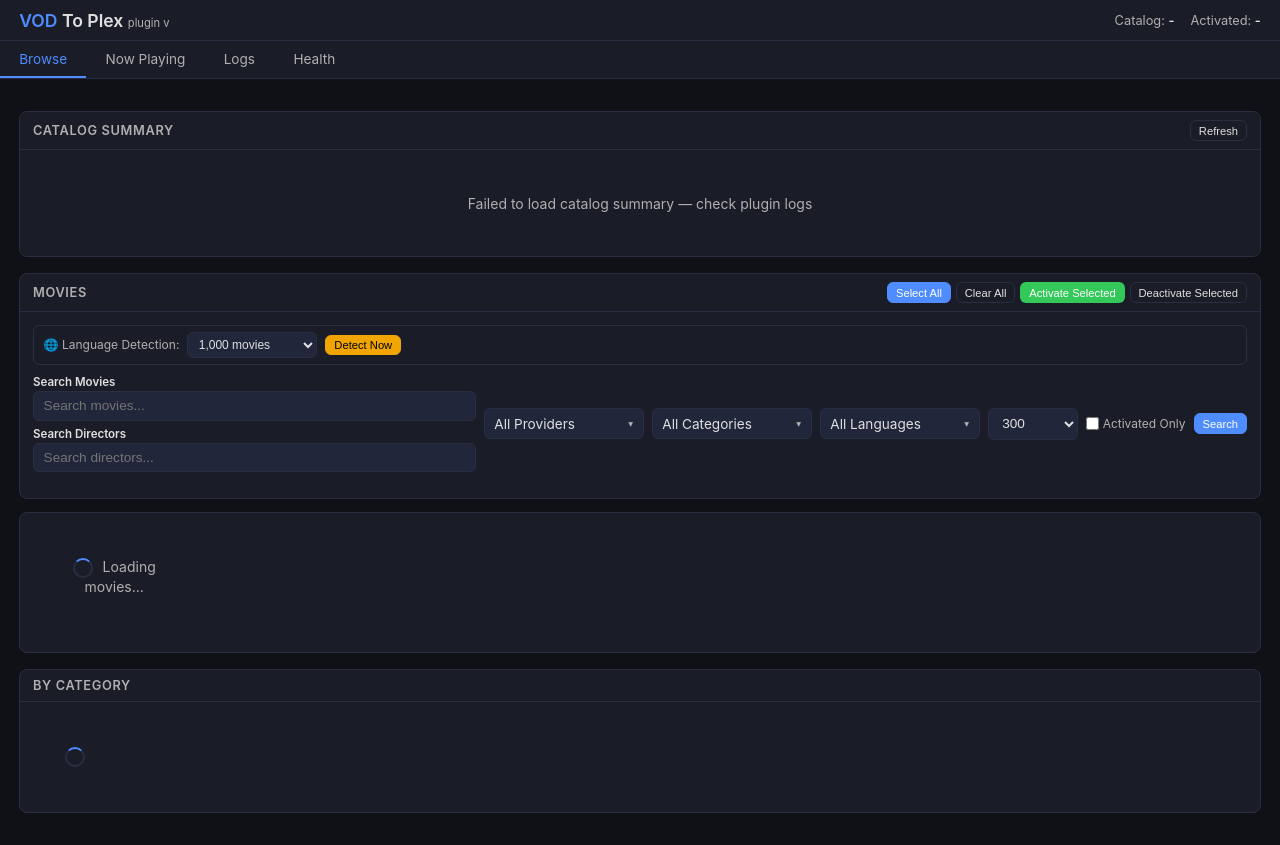
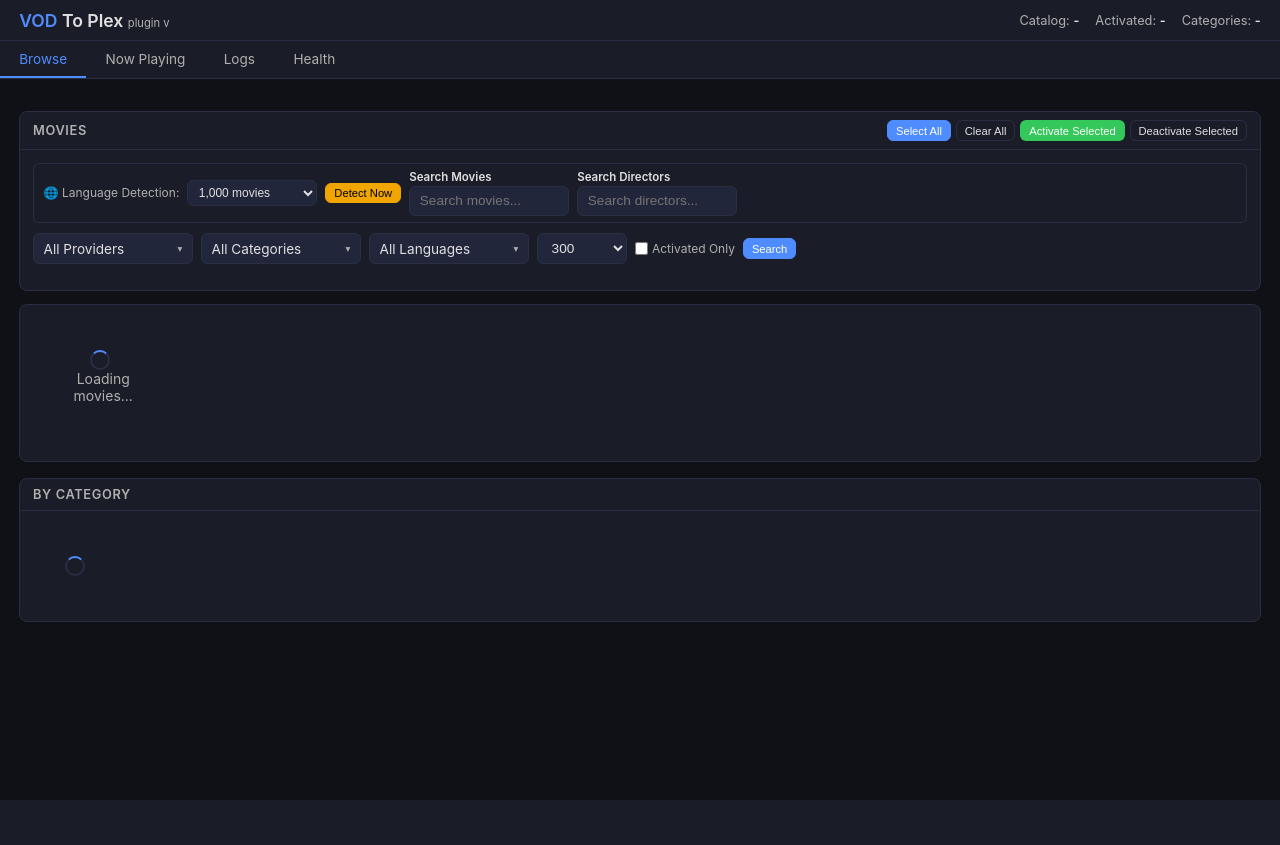
Before and after one commit to knmplace/dispatcharr-vod-plex-bridge-plugin, a Python web app: template templates/dashboard.html in a window 1280 px wide. After the commit the page ends 800 px from the top, so only its background shows below. Run offline with Jinja, Linux system fonts and the light colour scheme; the template is opened without the code that fills it, so the values that code supplies are empty.

Commit message:
Fix dashboard template layout: move catalog stats to header, shrink posters
- Move Total/Activated/Categories counts into the top header stats row,
  removing the redundant Catalog Summary panel that sat below the tabs
- Movie search/director inputs now sit inline after the Detect Now
  button in the language-detection bar, narrowed ~20% (200px -> 160px)
- Movie poster grid tightened ~15% (160px -> 135px min column width)
  to fit more per row without affecting overlay button positions

```diff
--- a/templates/dashboard.html
+++ b/templates/dashboard.html
@@ -37,7 +37,7 @@
 .header-stats .stat-val { color: var(--text); font-weight: 600; }
 
 /* Tabs */
-.tabs { display: flex; gap: 0; background: var(--surface); border-bottom: 1px solid var(--border); position: sticky; z-index: 90; top: var(--header-h, 0px); }
+.tabs { display: flex; align-items: center; gap: 0; background: var(--surface); border-bottom: 1px solid var(--border); position: sticky; z-index: 90; top: var(--header-h, 0px); }
 .tab { padding: 0.6rem 1.2rem; cursor: pointer; color: var(--text2); font-size: 0.85rem; border-bottom: 2px solid transparent; transition: all 0.15s; position: relative; }
 .tab:hover { color: var(--text); background: var(--surface2); }
 .tab.active { color: var(--accent); border-bottom-color: var(--accent); }
@@ -48,7 +48,8 @@
 .tab-pane { display: none; }
 .tab-pane.active { display: block; }
 
-/* Pinned browse sub-header (catalog summary + movie filters) */
+/* Pinned browse sub-header (movie filters/search only — catalog summary
+   scrolls away normally above it, then this locks to the top). */
 .browse-pinned { position: sticky; top: calc(var(--header-h, 0px) + var(--tabs-h, 0px)); z-index: 80; background: var(--bg); padding-top: 1rem; margin: 0 -1.2rem; padding-left: 1.2rem; padding-right: 1.2rem; }
 .browse-pinned .panel:last-child { margin-bottom: 0.8rem; }
 
@@ -101,7 +102,7 @@
 .ms-item .ms-item-count { color: var(--text2); margin-left: auto; font-size: 0.7rem; }
 
 /* Movie Grid */
-.movie-grid { display: grid; grid-template-columns: repeat(auto-fill, minmax(160px, 1fr)); gap: 0.8rem; }
+.movie-grid { display: grid; grid-template-columns: repeat(auto-fill, minmax(135px, 1fr)); gap: 0.8rem; }
 .movie-card { background: var(--surface2); border-radius: var(--radius); overflow: hidden; position: relative; cursor: pointer; transition: transform 0.15s, box-shadow 0.15s; }
 .movie-card:hover { transform: translateY(-2px); box-shadow: 0 4px 12px rgba(0,0,0,0.3); }
 .movie-card.activated { box-shadow: 0 0 0 2px var(--green); }
@@ -227,12 +228,6 @@
 .health-dot.error { background: var(--red); }
 .health-dot.unconfigured { background: var(--text2); }
 
-/* Summary grid */
-.summary-grid { display: grid; grid-template-columns: repeat(auto-fit, minmax(120px, 1fr)); gap: 0.5rem; }
-.summary-card { background: var(--surface2); border-radius: var(--radius); padding: 0.6rem; text-align: center; }
-.summary-val { font-size: 1.4rem; font-weight: 700; color: var(--accent); }
-.summary-label { font-size: 0.7rem; color: var(--text2); margin-top: 0.2rem; }
-
 /* Toasts */
 #toastStack { position: fixed; bottom: 1rem; right: 1rem; z-index: 999; display: flex; flex-direction: column; gap: 0.5rem; max-width: 360px; }
 .toast { background: var(--surface2); border: 1px solid var(--border); border-left: 3px solid var(--accent); border-radius: var(--radius); padding: 0.6rem 0.8rem; font-size: 0.8rem; box-shadow: 0 4px 12px rgba(0,0,0,0.3); animation: toast-in 0.15s ease-out; }
@@ -299,6 +294,7 @@
   <div class="header-stats">
     <span>Catalog: <span class="stat-val" id="hdrTotal">-</span></span>
     <span>Activated: <span class="stat-val" id="hdrActivated">-</span></span>
+    <span>Categories: <span class="stat-val" id="hdrCategories">-</span></span>
   </div>
 </div>
 
@@ -315,18 +311,6 @@
     <div class="browse-pinned" id="browsePinned">
       <div class="panel">
         <div class="panel-header">
-          <span>Catalog Summary</span>
-          <button class="btn btn-outline btn-sm" onclick="loadSummary(this)">Refresh</button>
-        </div>
-        <div class="panel-body">
-          <div class="summary-grid" id="summaryGrid">
-            <div class="loading"><span class="spinner"></span> Loading...</div>
-          </div>
-        </div>
-      </div>
-
-      <div class="panel">
-        <div class="panel-header">
           <span>Movies</span>
           <div style="display:flex;gap:0.3rem;align-items:center;">
             <button class="btn btn-primary btn-sm" onclick="selectAllMovies()">Select All</button>
@@ -338,7 +322,7 @@
         </div>
         <div class="panel-body">
           <!-- Language detection bar -->
-          <div style="display:flex;align-items:center;gap:0.5rem;margin-bottom:0.6rem;padding:0.4rem 0.6rem;background:var(--surface);border:1px solid var(--border);border-radius:6px;">
+          <div style="display:flex;align-items:center;gap:0.5rem;margin-bottom:0.6rem;padding:0.4rem 0.6rem;background:var(--surface);border:1px solid var(--border);border-radius:6px;flex-wrap:wrap;">
             <span style="font-size:0.75rem;color:var(--text2);white-space:nowrap;">&#127760; Language Detection:</span>
             <select id="langLimitSel" class="search-input" style="flex:0 0 auto;min-width:130px;font-size:0.75rem;padding:0.25rem 0.4rem;">
               <option value="activated">Activated Only</option>
@@ -349,21 +333,23 @@
               <option value="0">All (~6h)</option>
             </select>
             <button class="btn btn-sm" id="detectLangBtn" onclick="detectAllLanguages()" style="background:var(--amber);color:#000;border-color:var(--amber);white-space:nowrap;">Detect Now</button>
-            <span id="langMessage" style="display:none;font-size:0.72rem;color:var(--amber);flex:1;overflow:hidden;text-overflow:ellipsis;white-space:nowrap;"></span>
-          </div>
-          <div class="search-bar">
-            <div style="display:flex;flex-direction:column;gap:2px;flex:1;min-width:200px;">
+            <div style="display:flex;flex-direction:column;gap:2px;width:160px;">
               <label for="searchInput" style="font-size:0.72rem;color:var(--text);font-weight:600;">Search Movies</label>
               <div class="search-input-wrap" id="searchInputWrap">
                 <input type="text" class="search-input" id="searchInput" placeholder="Search movies..." oninput="onSearchBoxInput('searchInput')" onkeyup="if(event.key==='Enter')searchMovies()">
                 <button type="button" class="search-input-clear" onclick="clearSearchBox('searchInput')" title="Clear">&times;</button>
               </div>
-              <label for="directorInput" style="font-size:0.72rem;color:var(--text);font-weight:600;margin-top:4px;">Search Directors</label>
+            </div>
+            <div style="display:flex;flex-direction:column;gap:2px;width:160px;">
+              <label for="directorInput" style="font-size:0.72rem;color:var(--text);font-weight:600;">Search Directors</label>
               <div class="search-input-wrap" id="directorInputWrap">
                 <input type="text" class="search-input" id="directorInput" placeholder="Search directors..." oninput="onSearchBoxInput('directorInput')" onkeyup="if(event.key==='Enter')searchMovies()">
                 <button type="button" class="search-input-clear" onclick="clearSearchBox('directorInput')" title="Clear">&times;</button>
               </div>
             </div>
+            <span id="langMessage" style="display:none;font-size:0.72rem;color:var(--amber);flex:1;overflow:hidden;text-overflow:ellipsis;white-space:nowrap;"></span>
+          </div>
+          <div class="search-bar">
             <div class="ms-dropdown" id="provDropdown">
               <div class="ms-toggle" onclick="toggleMsPanel('prov')">
                 <span id="provLabel">All Providers</span>
@@ -666,13 +652,7 @@
     const data = await api('/api/catalog/summary');
     document.getElementById('hdrTotal').textContent = data.total || 0;
     document.getElementById('hdrActivated').textContent = data.activated || 0;
-
-    const grid = document.getElementById('summaryGrid');
-    grid.innerHTML = `
-      <div class="summary-card"><div class="summary-val">${data.total||0}</div><div class="summary-label">Total Movies</div></div>
-      <div class="summary-card"><div class="summary-val">${data.activated||0}</div><div class="summary-label">Activated</div></div>
-      <div class="summary-card"><div class="summary-val">${(data.categories||[]).length}</div><div class="summary-label">Categories</div></div>
-    `;
+    document.getElementById('hdrCategories').textContent = (data.categories||[]).length;
 
     // Category chips
     const catList = document.getElementById('catList');
@@ -687,8 +667,6 @@
     await loadCategories();
   } catch (e) {
     console.error('loadSummary failed', e);
-    const grid = document.getElementById('summaryGrid');
-    if (grid) grid.innerHTML = '<div class="empty">Failed to load catalog summary — check plugin logs</div>';
   } finally {
     if (btn) { btn.disabled = false; btn.textContent = origLabel; }
   }
```
Also changed, not shown: 1 other file.
